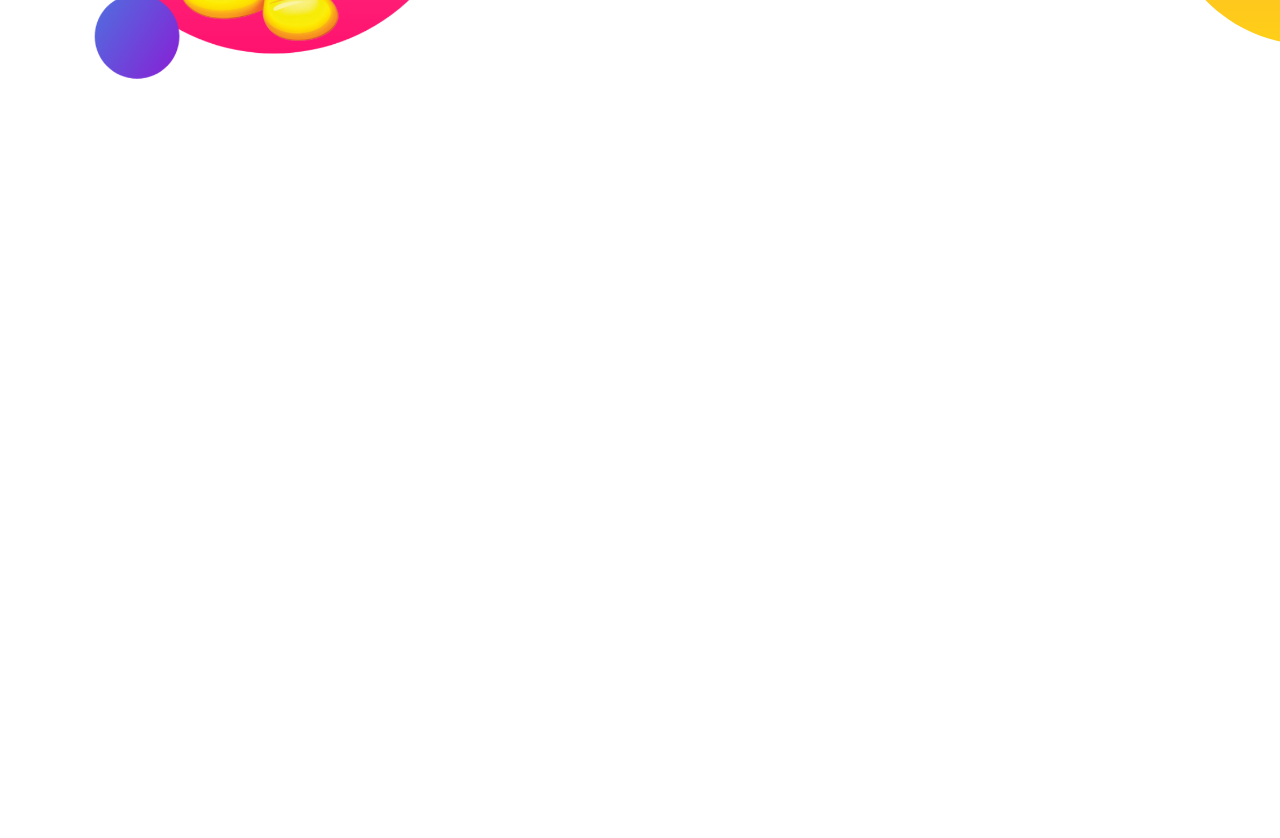
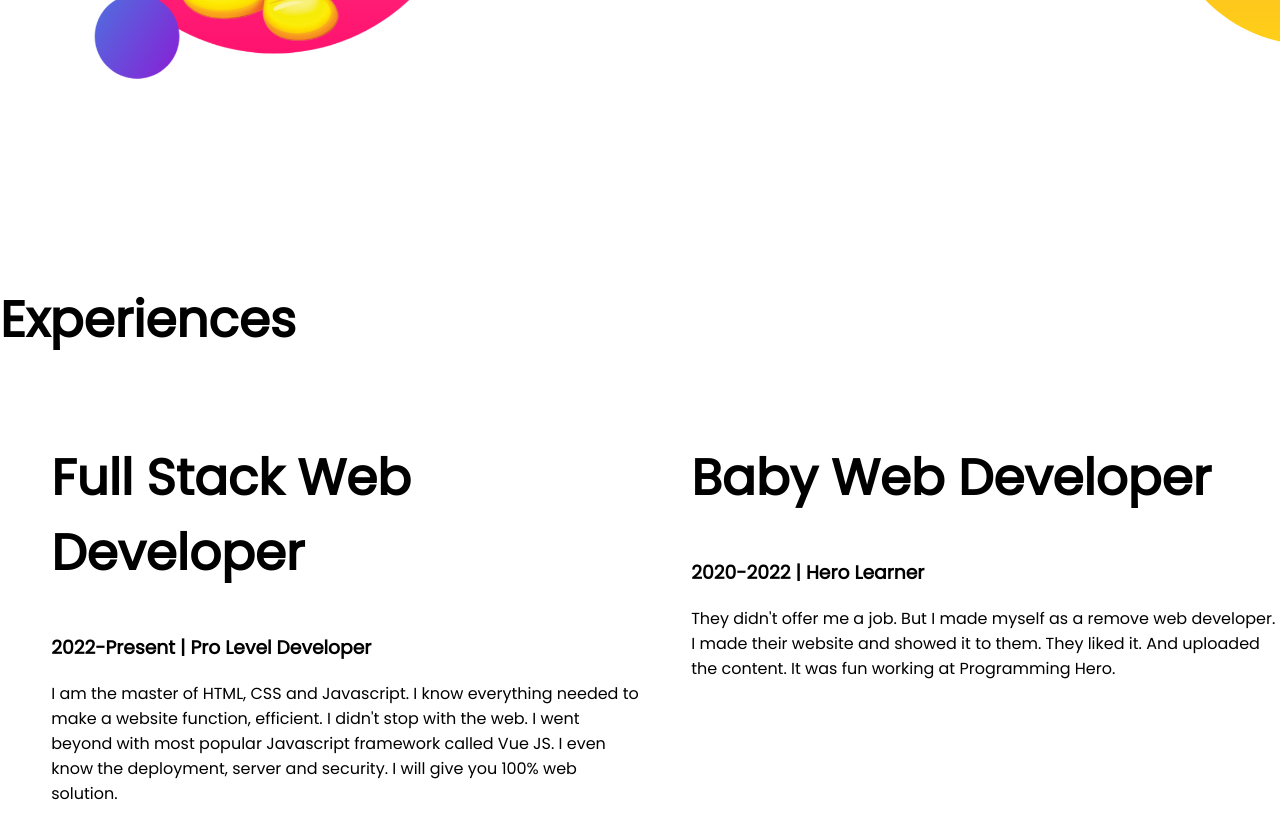
Before and after one commit to samiaurmee/developer-portfolio, a plain HTML site: page index.html in a window 1280 px wide. Shown: the part 966-1804 px from the top of the page. Before the commit the page ends 1249 px from the top, so only its background shows below. Drawn offline with Linux system fonts and the light colour scheme.

Commit message:
experiences added

```diff
--- a/index.html
+++ b/index.html
@@ -14,7 +14,7 @@
 </head>
 
 <body>
-    <section class="top-banner">
+    <section class="top-banner flexible-container">
         <div class="half-width">
             <h1>Welcome to</h1>
             <h1><span class="orange-color">Sam</span> world!</h1>
@@ -33,7 +33,7 @@
             <img src="images/mickey2.png" alt="">
         </div>
     </section>
-    <section class="Dream-big">
+    <section class="Dream-big flexible-container">
         <div class="half-width">
             <img src="images/drm-big-m.png" alt="">
         </div>
@@ -51,6 +51,26 @@
         </div>
 
     </section>
+    <section class="experience-area">
+        <h1>Experiences</h1>
+        <div class="flexible-container">
+            <div class="half-width">
+                <h1>Full Stack Web Developer</h1>
+                <h3>2022-Present | Pro Level Developer</h3>
+                <p>I am the master of HTML, CSS and Javascript. I know everything needed to make a website function,
+                    efficient. I didn't stop with the web. I went beyond with most popular Javascript framework called
+                    Vue
+                    JS. I even know the deployment, server and security. I will give you 100% web solution.</p>
+            </div>
+            <div class="half-width">
+                <h1>Baby Web Developer</h1>
+                <h3>2020-2022 | Hero Learner</h3>
+                <p>They didn't offer me a job. But I made myself as a remove web developer. I made their website and
+                    showed
+                    it to them. They liked it. And uploaded the content. It was fun working at Programming Hero.</p>
+            </div>
+        </div>
+    </section>
 
 </body>
 
--- a/style.css
+++ b/style.css
@@ -11,7 +11,7 @@ h1 {
     color: orange;
 }
 
-section {
+.flexible-container {
     display: flex;
     margin-bottom: 150px;
 }
```
